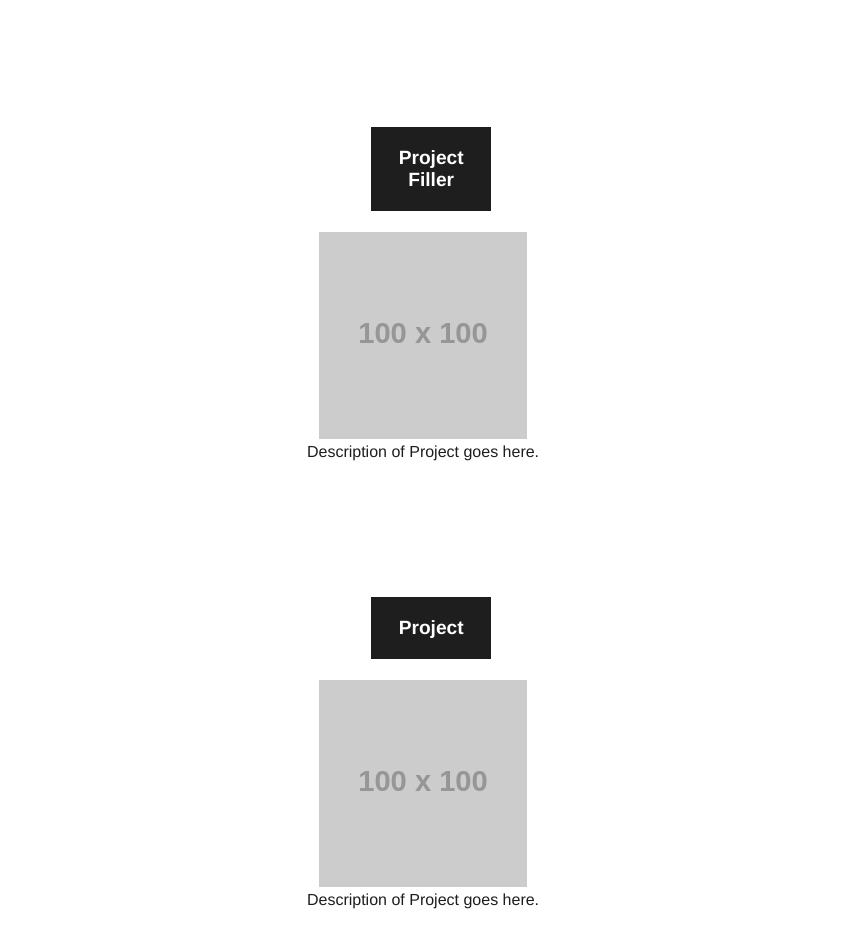
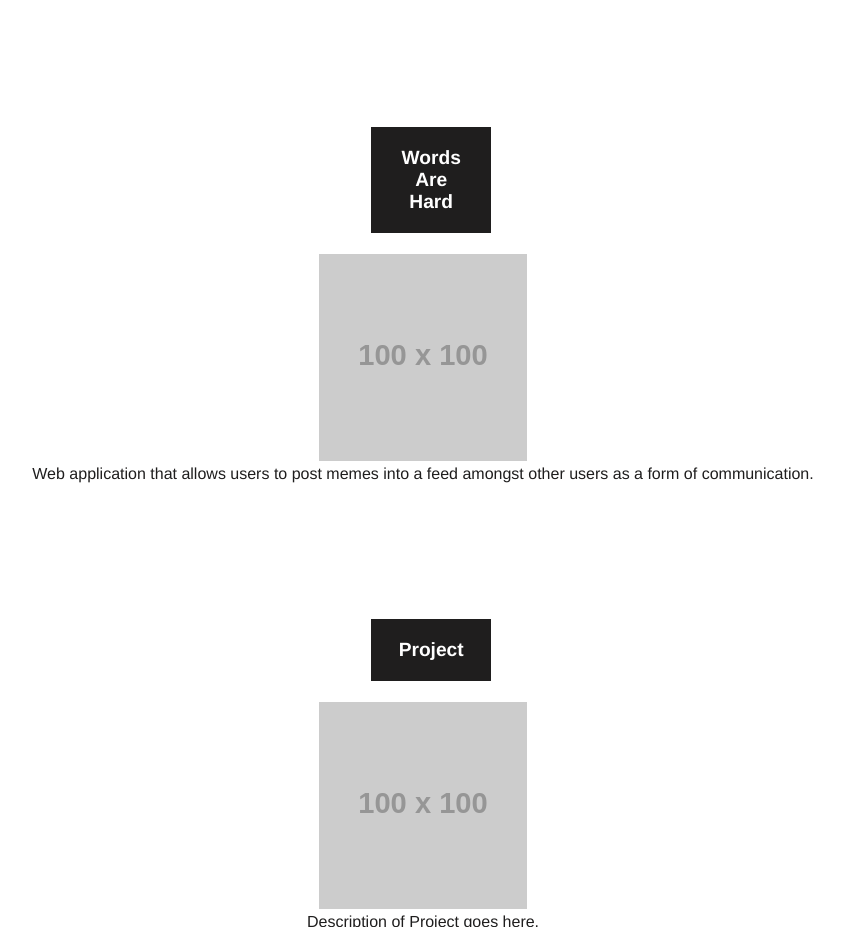
Before and after one commit to pmacdonald15/portfolio, a plain HTML site: page index.html in a window 1280 px wide. Shown: the part 1280-2207 px from the top of the page, without its empty margins (217-1061 px from the left). Drawn offline with Linux system fonts and the light colour scheme; placeholder pictures from the web are drawn by us.

Commit message:
added group project to portfolio

```diff
--- a/index.html
+++ b/index.html
@@ -51,6 +51,7 @@
     <!--Work showcase section starts-->
       <section>
         <h2 class="section-title" >Work</h2>
+
         <!--Runbuddy-->
         <section id="newest-project" >
           <header class="project-title">HTML5/CSS</header>
@@ -59,7 +60,8 @@
           <!--Description of RunBuddy-->
           <p class="project-desc">Showcases my HTML and CSS knowledge.</p>
         </section>
-        <!--Horiseon Refactor-->
+
+        <!--Pricemart Group Project-->
         <section class="card" class="flex-box">
           <header  class="project-title">PriceMart</header>
           <!--Link to Horiseon Refactor for now-->
@@ -67,15 +69,17 @@
             <!--Description-->
           <p class="project-desc">Web application to compare prices of Walmart and Target products.</p>
         </section>
-        <!--Project Name-->
+
+        <!--Words are hard group project-->
         <div>
         <section class="card" class="flex-box">
-          <header class="project-title">Project Filler</header>
+          <header class="project-title">Words Are Hard</header>
           <!--Link to project-->
           <a href=""><img src="https://via.placeholder.com/100" alt="Placeholder"></a>
           <!--Description of project-->
-          <p class="project-desc">Description of Project goes here.</p>
+          <p class="project-desc">Web application that allows users to post memes into a feed amongst other users as a form of communication.</p>
         </section>
+
         <!--Project Name-->
         <section class="card" class="flex-box">
           <header class="project-title">Project</header>
@@ -84,6 +88,7 @@
           <!--Description of project-->
           <p class="project-desc">Description of Project goes here.</p>
         </section>
+
         <!--Project nname-->
         <section class="card" class="flex-box">
           <header class="project-title">Project</header>
@@ -92,6 +97,7 @@
           <!--Description of project-->
           <p class="project-desc">Description of Project goes here.</p>
         </section>
+
         <!--Project Name-->
         <section class="card" class="flex-box">
           <header class="project-title">Project</header>
```
